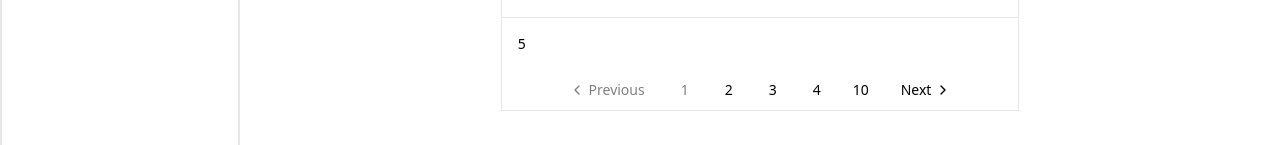
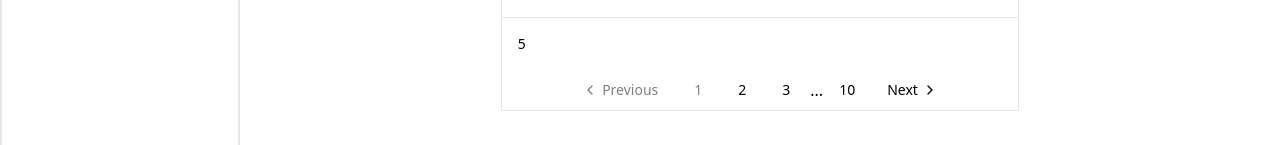
Before and after one commit to darylekarldevera/cubework-client-portal, a React (Vite) app: page /home in a window 1280 px wide. Shown: the part 652-797 px from the top of the page. Built offline with nearby package versions, Linux system fonts and the light colour scheme.

Commit message:
Refactor DataTablePaginationControllers to use reusable components for pagination buttons and handle pagination logic with a custom hook

```diff
--- a/src/components/data-table/DataTablePaginationControllers.tsx
+++ b/src/components/data-table/DataTablePaginationControllers.tsx
@@ -2,11 +2,13 @@ import {
   Pagination,
   PaginationContent,
   PaginationItem,
-  PaginationLink,
   PaginationNext,
   PaginationPrevious,
 } from '@/components/ui/pagination';
-import { useCallback, useEffect, useState } from 'react';
+import { useCallback, useState } from 'react';
+import PaginationItemLink from './PaginationItemLink';
+import EllipsisIndicator from './EllipsisIndicator';
+import UsePaginationHook from '@/customHook/usePaginationHook';
 
 interface IDataTablePaginationControllersProps {
   canPreviousPage: boolean;
@@ -26,83 +28,69 @@ function DataTablePaginationControllers({
   setPage,
 }: IDataTablePaginationControllersProps) {
   const [currentPage, setCurrentPage] = useState<number>(0);
-  const [paginationOptions, setPaginationOptions] = useState<number[]>([]);
+  const [previousPageNumber, setPreviousPageNumber] = useState<number>(0);
 
-  const handlePageChange = (index: number) => {
-    setCurrentPage(index);
-    setPage(index);
+  const handlePageChange = useCallback((page: number) => {
+    setPage(page);
+    setPreviousPageNumber(currentPage);
+    setCurrentPage(page);
+  }, [currentPage, setPage]);
+
+  const handleNextPage = () => {
+    nextPage();
+    setCurrentPage(currentPage + 1);
   };
+
+  const handlePreviousPage = () => {
+    previousPage();
+    setCurrentPage(currentPage - 1);
+  }
 
   const conditionalClassName = useCallback((value: number | boolean) => {
     return value ? 'pointer-events-none opacity-50' : 'cursor-pointer';
   }, []);
 
-  useEffect(() => {
-    const endPageNumber = currentPage + 4;
-    const maxStartPageNumber = paginationNumbers.length - 5;
-    const startPageNumber = maxStartPageNumber < currentPage ? maxStartPageNumber : currentPage;
-    const visiblePaginationNumbers = paginationNumbers?.slice(startPageNumber, endPageNumber);
-    setPaginationOptions(visiblePaginationNumbers);
-  }, [currentPage, paginationNumbers]);
-
-  useEffect(() => {
-
-  }, []);
+  const { paginationOptions } = UsePaginationHook({ currentPage, paginationNumbers, previousPageNumber });
 
   return (
     <Pagination>
       <PaginationContent>
         <PaginationItem>
-          <PaginationPrevious
-            className={conditionalClassName(!canPreviousPage)}
-            onClick={() => {
-              previousPage();
-              setCurrentPage(currentPage - 1);
-            }}
-          />
+          <PaginationPrevious className={conditionalClassName(!canPreviousPage)} onClick={() => handlePreviousPage()} />
         </PaginationItem>
 
-        {paginationNumbers.length ? (
-          <PaginationItem>
-            <PaginationLink className={conditionalClassName(currentPage === 0)} onClick={() => handlePageChange(0)}>
-              1
-            </PaginationLink>
-          </PaginationItem>
-        ) : null}
+        <PaginationItemLink
+          key={0}
+          pageNumber={1}
+          onClick={() => handlePageChange(0)}
+          isVisible={paginationNumbers.length > 1}
+          className={conditionalClassName(currentPage === 0)}
+        />
 
-        {paginationOptions.map((number) => {
-          if (number === 0 || number === paginationNumbers.length - 1) return null;
-          return (
-            <PaginationItem key={number}>
-              <PaginationLink
-                className={conditionalClassName(currentPage === number)}
-                onClick={() => handlePageChange(number)}
-              >
-                {number + 1}
-              </PaginationLink>
-            </PaginationItem>
-          );
-        })}
+        <EllipsisIndicator isVisible={currentPage > 2} />
 
-        {paginationNumbers.length ? (
-          <PaginationItem>
-            <PaginationLink
-              className={conditionalClassName(currentPage === paginationNumbers.length - 1)}
-              onClick={() => handlePageChange(paginationNumbers.length - 1)}
-            >
-              {paginationNumbers.length}
-            </PaginationLink>
-          </PaginationItem>
-        ) : null}
+        {paginationOptions.map((number) => (
+          <PaginationItemLink
+            key={number}
+            pageNumber={number + 1}
+            isVisible={number !== 0 && number !== paginationNumbers.length - 1}
+            onClick={() => handlePageChange(number)}
+            className={conditionalClassName(currentPage === number)}
+          />
+        ))}
+
+        <EllipsisIndicator isVisible={currentPage < paginationNumbers.length - 5} />
+
+        <PaginationItemLink
+          key={paginationNumbers.length}
+          pageNumber={paginationNumbers.length}
+          onClick={() => handlePageChange(paginationNumbers.length - 1)}
+          isVisible={paginationNumbers.length > 1}
+          className={conditionalClassName(currentPage === paginationNumbers.length - 1)}
+        />
 
         <PaginationItem>
-          <PaginationNext
-            className={conditionalClassName(!canNextPage)}
-            onClick={() => {
-              nextPage();
-              setCurrentPage(currentPage + 1);
-            }}
-          />
+          <PaginationNext className={conditionalClassName(!canNextPage)} onClick={() => handleNextPage()} />
         </PaginationItem>
       </PaginationContent>
     </Pagination>
```
